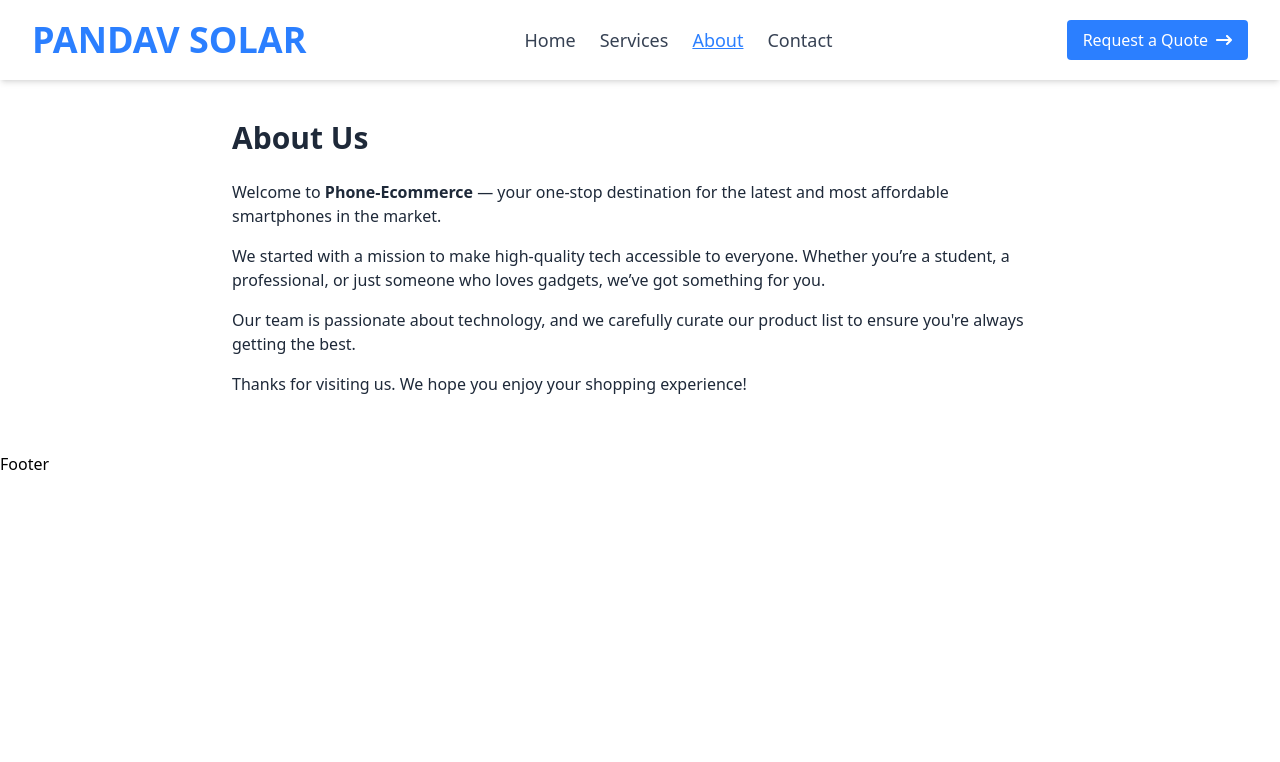
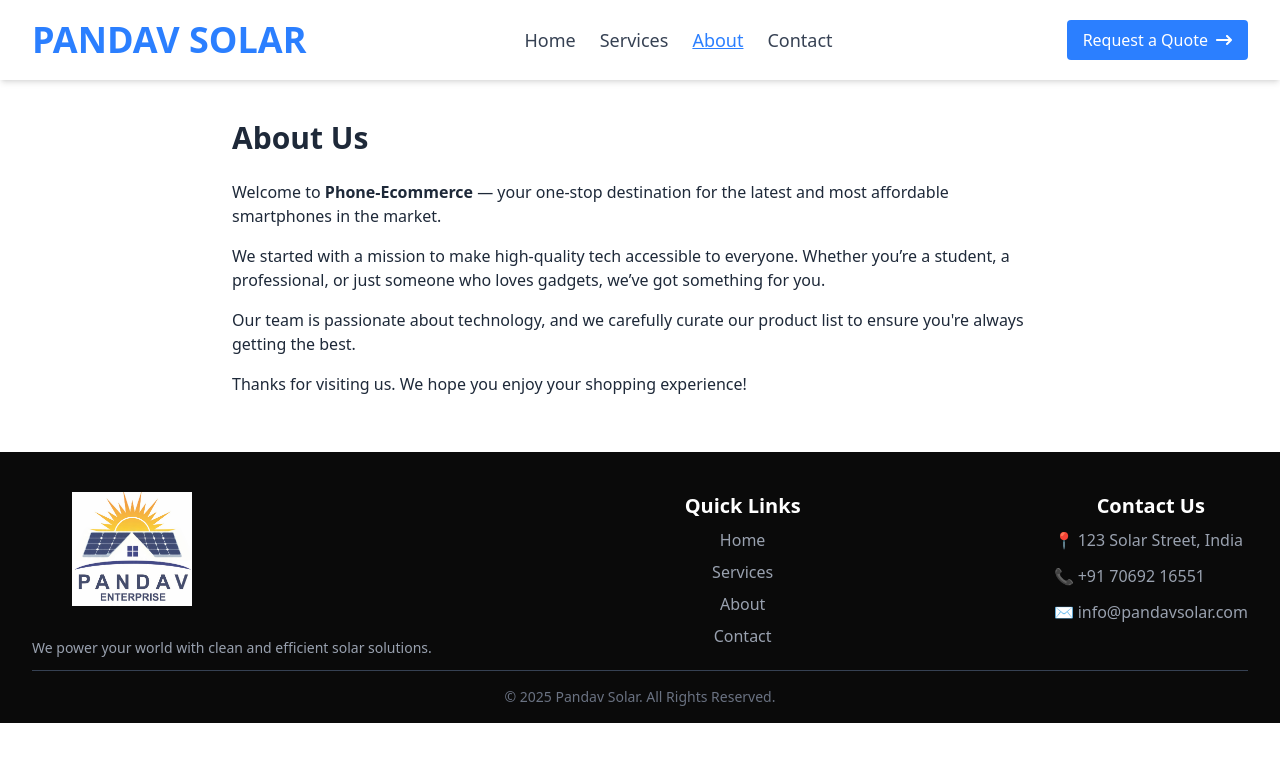
Before and after one commit to devang99099/Pandav-solar, a React (Vite) app: page /about in a window 1280 px wide. Shown: the top 762 px of the page. Built offline with nearby package versions, Linux system fonts and the light colour scheme.

Commit message:
change in footer

```diff
--- a/src/components/Footer.jsx
+++ b/src/components/Footer.jsx
@@ -1,7 +1,82 @@
+// src/components/Footer.jsx
 import React from "react";
+import { NavLink } from "react-router-dom";
+import footerLogo from "../assets/footer-logo.jpeg";
 
 const Footer = () => {
-  return <div>Footer</div>;
+  return (
+    <footer className="bg-[#0a0a0a] text-white  pt-10">
+      <div className="max-w-7xl mx-auto px-4 sm:px-6 lg:px-8">
+        <div className="flex justify-between max-md:flex-col gap-10 pb-3 border-b border-gray-700">
+          {/* Left - Logo and tagline */}
+          <div className="space-y-8 max-md:space-y-5">
+            <img src={footerLogo} alt="" className="ml-10 w-30 max-md:ml-0" />
+            <p className="text-sm text-gray-400 max-lg:max-w-[300px] text-start">
+              We power your world with clean and efficient solar solutions.
+            </p>
+          </div>
+
+          {/* Center - Quick Links */}
+          <div className="space-y-2 ">
+            <h3 className="text-xl font-semibold mb-2">Quick Links</h3>
+            <ul className="space-y-2 text-base text-gray-400 text-center max-md:text-start">
+              <li>
+                <NavLink to="/" className="hover:text-white transition">
+                  Home
+                </NavLink>
+              </li>
+              <li>
+                <NavLink to="/services" className="hover:text-white transition">
+                  Services
+                </NavLink>
+              </li>
+              <li>
+                <NavLink to="/about" className="hover:text-white transition">
+                  About
+                </NavLink>
+              </li>
+              <li>
+                <NavLink to="/contact" className="hover:text-white transition">
+                  Contact
+                </NavLink>
+              </li>
+            </ul>
+          </div>
+
+          {/* Right - Contact Info */}
+          <div>
+            <h3 className="text-xl font-semibold mb-2 text-center max-md:text-start">
+              Contact Us
+            </h3>
+            <div className="text-gray-400 text-base  space-y-3">
+              <div>
+                <NavLink to="/" className="hover:text-white ">
+                  📍 123 Solar Street, India
+                </NavLink>
+              </div>
+
+              <div>
+                <NavLink to="/" className="hover:text-white ">
+                  📞 +91 70692 16551
+                </NavLink>
+              </div>
+
+              <div>
+                <NavLink to="/" className="hover:text-white ">
+                  ✉️ info@pandavsolar.com
+                </NavLink>
+              </div>
+            </div>
+          </div>
+        </div>
+
+        {/* Bottom Bar */}
+        <div className="text-center py-4 text-sm text-gray-500">
+          © {new Date().getFullYear()} Pandav Solar. All Rights Reserved.
+        </div>
+      </div>
+    </footer>
+  );
 };
 
 export default Footer;
--- a/src/components/Header.jsx
+++ b/src/components/Header.jsx
@@ -68,12 +68,12 @@
 
             {/* Request a Quote Button (Desktop) */}
           </div>
-          <div>
+          <div className="max-md:hidden ">
             <NavLink
               to="/quote"
               className={({ isActive }) =>
                 isActive
-                  ? "ml-4 px-4 py-2 bg-blue-600 text-white rounded flex items-center gap-2"
+                  ? "ml-4 px-4 py-2 bg-blue-600 text-white rounded flex items-center gap-2 md:leading-72"
                   : "ml-4 px-4 py-2 bg-blue-500 text-white rounded hover:bg-blue-600 transition flex items-center gap-2 group"
               }
             >
--- a/src/pages/Home.jsx
+++ b/src/pages/Home.jsx
@@ -11,27 +11,27 @@
     >
       <div className="max-w-[1920px] w-full px-4 sm:px-6 lg:px-8 mx-auto">
         <div className="py-6 max-w-4xl text-start">
-          <h1 className="text-blue-500 text-7xl font-bold mb-4 leading-tight space-x-2">
+          <h1 className="text-blue-500 text-7xl font-bold mb-4 leading-tight space-x-2 max-lg:text-5xl max-lg:leading-snug">
             WELCOME TO PANDAV SOLAR
           </h1>
         </div>
 
         <div className=" max-w-4xl text-start">
-          <p className="text-black font-semibold text-2xl mb-8 leading-[1.7]">
+          <p className="text-black font-semibold text-2xl mb-8 leading-[1.7] max-lg:text-lg ">
             Harness the Power of the Sun with Our Cutting-Edge Solar Solutions
             Tailored for Your Home and Business Needs.
           </p>
 
-          <div className="flex space-x-13 font-medium">
+          <div className="flex space-x-13 font-medium max-lg:flex-col max-lg:space-x-0 max-lg:space-y-8">
             <NavLink to="/about">
-              <button className="group bg-blue-500 text-white px-12 text-xl py-4 rounded hover:bg-blue-600 transition flex items-center gap-2">
+              <button className="group bg-blue-500 text-white px-12 text-xl py-4 rounded hover:bg-blue-600 transition flex items-center gap-2 max-lg:text-base">
                 About Us
                 <FaArrowRightLong className="transition-transform duration-300 group-hover:translate-x-2" />
               </button>
             </NavLink>
 
             <NavLink to="/services">
-              <button className="group bg-black text-white px-12 text-xl py-4 rounded  transition flex items-center gap-2">
+              <button className="group bg-black text-white px-12 text-xl py-4 rounded  transition flex items-center gap-2 max-lg:text-base">
                 Our Services
                 <FaArrowRightLong className="transition-transform duration-300 group-hover:translate-x-2" />
               </button>
```
Also changed, not shown: src/assets/footer-logo.jpeg (added).
